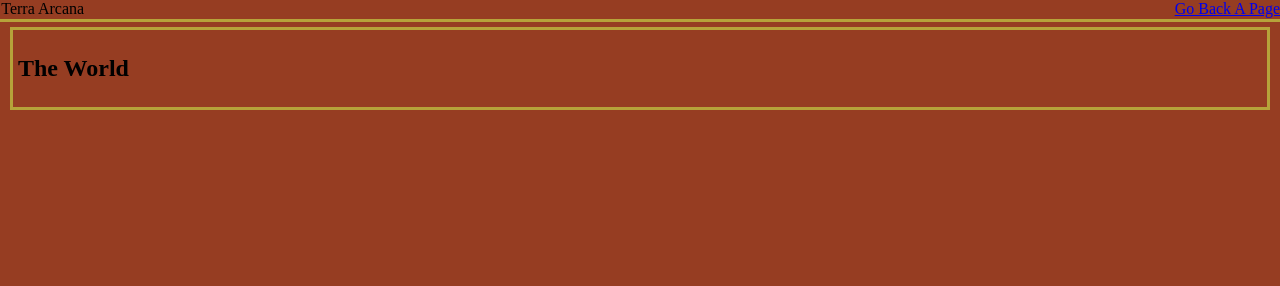
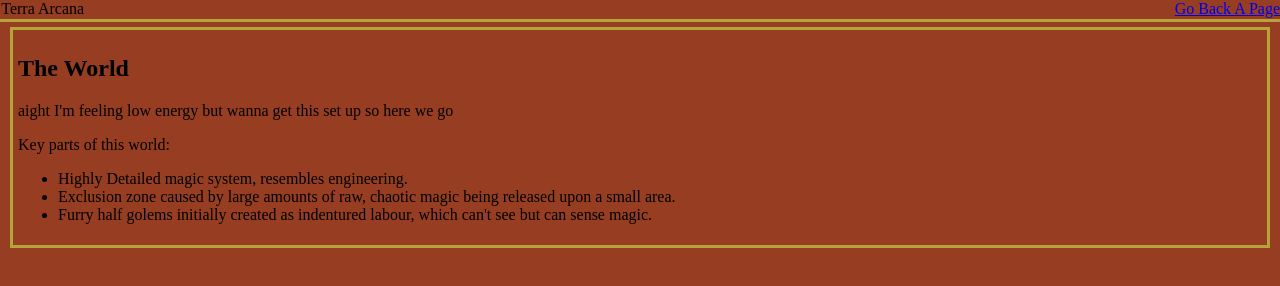
Before and after one commit to Munsterlandr/terra-arcana, a plain HTML site: page index.html in a window 1280 px wide. Drawn offline with Linux system fonts and the light colour scheme.

Commit message:
tiny bit of work

```diff
--- a/index.html
+++ b/index.html
@@ -10,6 +10,13 @@
     </header>
     <div class="blurb">
         <h2>The World</h2>
-        <p></p>
+        <p>aight I'm feeling low energy but wanna get this set up so here we go</p>
+        <p>Key parts of this world:</p>
+        <ul>
+            <li>Highly Detailed magic system, resembles engineering.</li>
+            <li>Exclusion zone caused by large amounts of raw, chaotic magic being released upon a small area.</li>
+            <li>Furry half golems initially created as indentured labour, which can't see but can sense magic.</li>
+
+        </ul>
     </div>
 </body>
```
